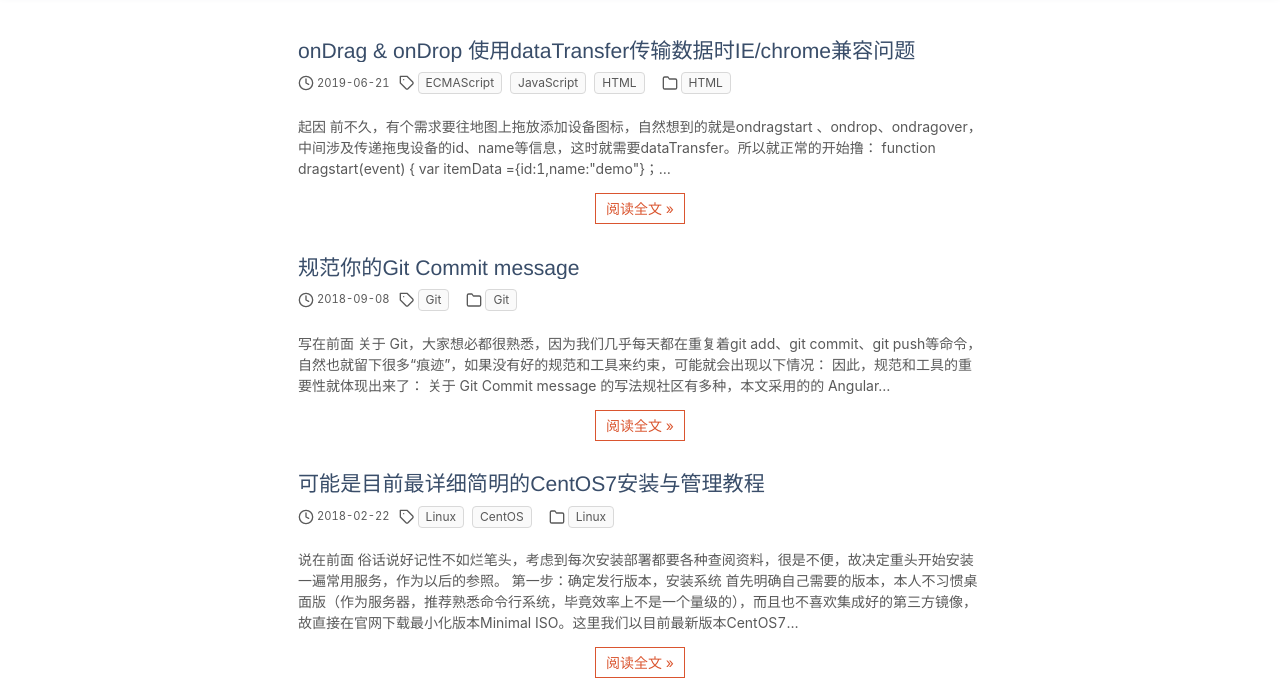
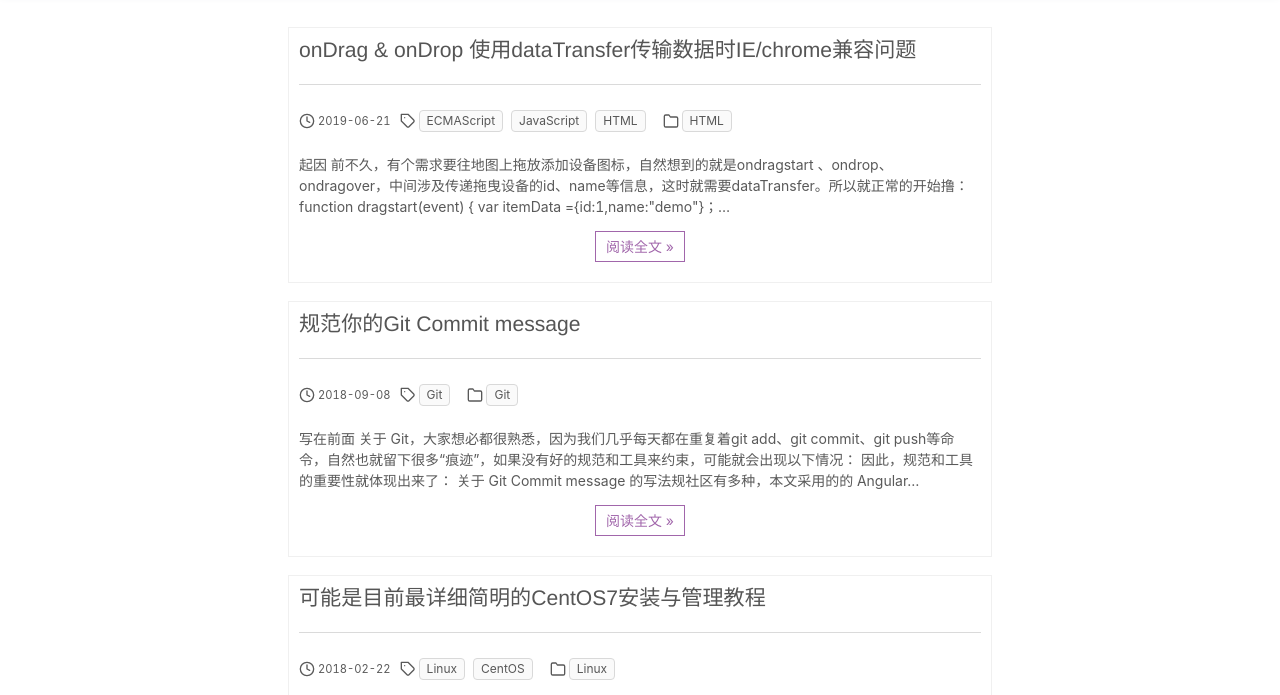
Before and after one commit to gaoac/gatsby-blog, a Gatsby site: page / in a window 1280 px wide. Shown: the part 65-760 px from the top of the page. Built offline with nearby package versions, Linux system fonts and the light colour scheme; Gatsby itself is replaced by a stand-in of ours; some packages are replaced by stand-ins of ours; what typography-theme-github would draw is missing.

Commit message:
💄 UI: 新增主题文件

```diff
--- a/package.json
+++ b/package.json
@@ -36,6 +36,7 @@
     "gitalk": "^1.5.0",
     "hover.css": "^2.3.2",
     "less": "^3.10.3",
+    "lodash": "^4.17.15",
     "prismjs": "^1.17.1",
     "react": "^16.11.0",
     "react-dom": "^16.11.0",
--- a/src/components/Header.jsx
+++ b/src/components/Header.jsx
@@ -53,7 +53,7 @@ const SCMenuUl = styled.ul`
     padding: 4px 10px;
     text-align: left;
     list-style-type: none;
-    background-color: #fff;
+    background-color: ${theme['@body-background']};
     background-clip: padding-box;
     border-radius: 4px;
     outline: none;
@@ -90,10 +90,10 @@ const SCMenuLi = styled.li`
 const SCLink = styled(Link)`
   display: flex;
   align-items: center;
-  color: #555;
+  color: ${theme['@text-color']};
   text-decoration: none;
   &:hover {
-    color: '@primary-color';
+    color: ${theme['@primary-color']};
     text-decoration: none;
   }
   span {
--- a/src/components/Layout.jsx
+++ b/src/components/Layout.jsx
@@ -5,6 +5,7 @@ import 'prismjs/plugins/line-numbers/prism-line-numbers';
 import 'prismjs/plugins/line-numbers/prism-line-numbers.css';
 
 import Header from './Header';
+import theme from '../theme/default';
 
 const SCLayout = styled.div`
   height: 100vh;
@@ -27,7 +28,7 @@ const SCMain = styled.main`
   flex-direction: column;
   width: 60vw;
   padding: 2rem 2rem;
-  background: #fff;
+  background: ${theme['@body-background']};
 
   @media screen and (max-width: 500px) {
     width: 100vw;
--- a/src/pages/archives.jsx
+++ b/src/pages/archives.jsx
@@ -10,12 +10,14 @@ import { Helmet } from 'react-helmet';
 import { Link, graphql } from 'gatsby';
 import styled from 'styled-components';
 import Layout from '../components/Layout';
+import theme from '../theme/default';
 
 const SCLink = styled(Link)`
   text-decoration: none !important;
   &.hvr-underline-from-center {
     &::before {
       height: 2px;
+      background: ${theme['@primary-color']};
     }
   }
 `;
--- a/src/pages/categories.jsx
+++ b/src/pages/categories.jsx
@@ -9,12 +9,14 @@ import styled from 'styled-components';
 import { Helmet } from 'react-helmet';
 import { Link, graphql } from 'gatsby';
 import Layout from '../components/Layout';
+import theme from '../theme/default';
 
 const SCLink = styled(Link)`
   text-decoration: none !important;
   &.hvr-underline-from-center {
     &::before {
       height: 2px;
+      background: ${theme['@primary-color']};
     }
   }
 `;
--- a/src/pages/index.jsx
+++ b/src/pages/index.jsx
@@ -1,6 +1,6 @@
 import React from 'react';
 import { Link, graphql } from 'gatsby';
-import { Tag } from 'antd';
+import { Tag, Divider } from 'antd';
 import { Clock as IconClock, Tag as IconTag, Folder as IconFolder } from 'react-feather';
 import styled from 'styled-components';
 import dayjs from 'dayjs';
@@ -9,30 +9,24 @@ import Layout from '../components/Layout';
 import SEO from '../components/SEO';
 import { rhythm } from '../utils/typography';
 
+import theme from '../theme/default';
+
 const SCArticle = styled.article`
   padding: 10px 10px 20px 10px;
+  border: 1px solid ${theme['@custom-article-border']};
+  margin: 0 0 18px 0;
   &:hover {
-    background: #effbff;
+    background: ${theme['@custom-article-hover-background']};
     box-shadow: 0 15px 30px 0 rgba(0, 0, 0, 0.1);
   }
 `;
 
 const SCLink = styled(Link)`
-  color: #394d69;
+  color: ${theme['@text-color']};
   box-shadow: none;
   text-decoration: none !important;
   &:hover {
-    color: #48b2ff;
-  }
-  &.hvr-underline-from-center {
-    &::before {
-      height: 2px;
-    }
-  }
-  @media screen and (max-width: 500px) {
-    .hvr-underline-from-center {
-      display: contents;
-    }
+    color: ${theme['@primary-color']};
   }
 `;
 
@@ -50,11 +44,14 @@ const SCButton = styled.div`
 `;
 const SCButtonLink = styled(Link)`
   text-decoration: none !important;
-  background-color: #fff;
-  border: 1px solid #da552f;
+  background-color: ${theme['@body-background']};
+  border: 1px solid ${theme['@primary-color']};
   display: inline-block;
   padding: 4px 10px;
-  color: #da552f;
+  color: ${theme['@primary-color']};
+  &:hover {
+    color: ${theme['@primary-color']};
+  }
 
   @media screen and (max-width: 500px) {
     display: contents;
@@ -80,10 +77,9 @@ const BlogIndex = ({ data, location }) => {
                   marginBottom: rhythm(1 / 4),
                 }}
               >
-                <SCLink className="hvr-underline-from-center" to={node.fields.slug}>
-                  {title}
-                </SCLink>
+                <SCLink to={node.fields.slug}>{title}</SCLink>
               </h3>
+              <Divider />
               <SCSmall>
                 <SCLabel>
                   <IconClock size={16} />
--- a/src/pages/tags.jsx
+++ b/src/pages/tags.jsx
@@ -9,12 +9,14 @@ import styled from 'styled-components';
 import { Helmet } from 'react-helmet';
 import { Link, graphql } from 'gatsby';
 import Layout from '../components/Layout';
+import theme from '../theme/default';
 
 const SCLink = styled(Link)`
   text-decoration: none !important;
   &.hvr-underline-from-center {
     &::before {
       height: 2px;
+      background: ${theme['@primary-color']};
     }
   }
 `;
--- a/src/theme/default.js
+++ b/src/theme/default.js
@@ -1,3 +1,8 @@
 module.exports = {
-  '@primary-color': '#1890ff', // 全局主色
+  '@primary-color': '#a166ab',
+  '@text-color': '#555',
+  '@link-color': '#1890ff',
+  '@body-background': '#fff',
+  '@custom-article-hover-background': '#f6f1fb',
+  '@custom-article-border': '#f0f0f0',
 };
```
Also changed, not shown: src/templates/blog-post.jsx (+14 -8 lines).
